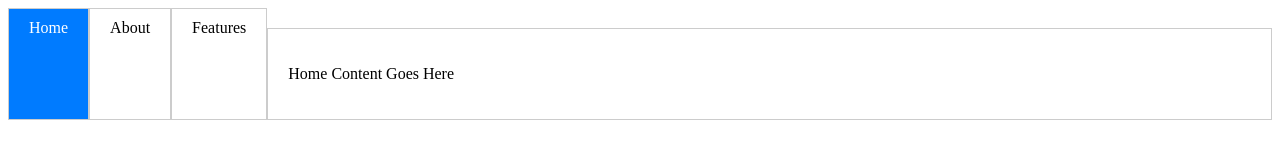
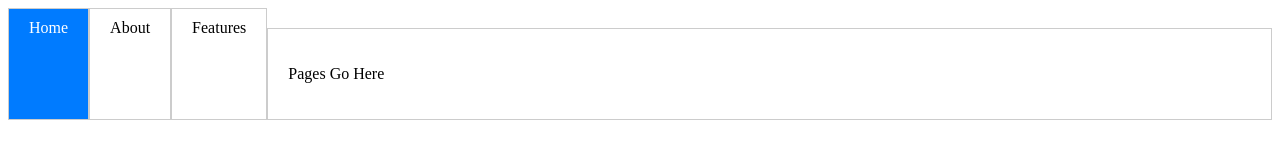
Before and after one commit to acciojob/React-Components-Tabs-anitha-anii, a React app: page / in a window 1280 px wide. Shown: the top 160 px of the page. Built offline with nearby package versions, Linux system fonts and the light colour scheme.

Commit message:
'changes'

```diff
--- a/src/components/App.js
+++ b/src/components/App.js
@@ -32,9 +32,9 @@ function App(){
         Features
       </div>
       <div className="viewport">
-        {activeTab === 'Home' && <p>Home Content Goes Here</p>}
-        {activeTab === 'About' && <p>About Content Goes Here</p>}
-        {activeTab === 'Features' && <p>Features Content Goes Here</p>}
+        {activeTab === 'Home' && <p>Pages Go Here</p>}
+        {activeTab === 'About' && <p>Pages Go Here</p>}
+        {activeTab === 'Features' && <p>Pages Go Here</p>}
       </div>
     </div>
   );
```
